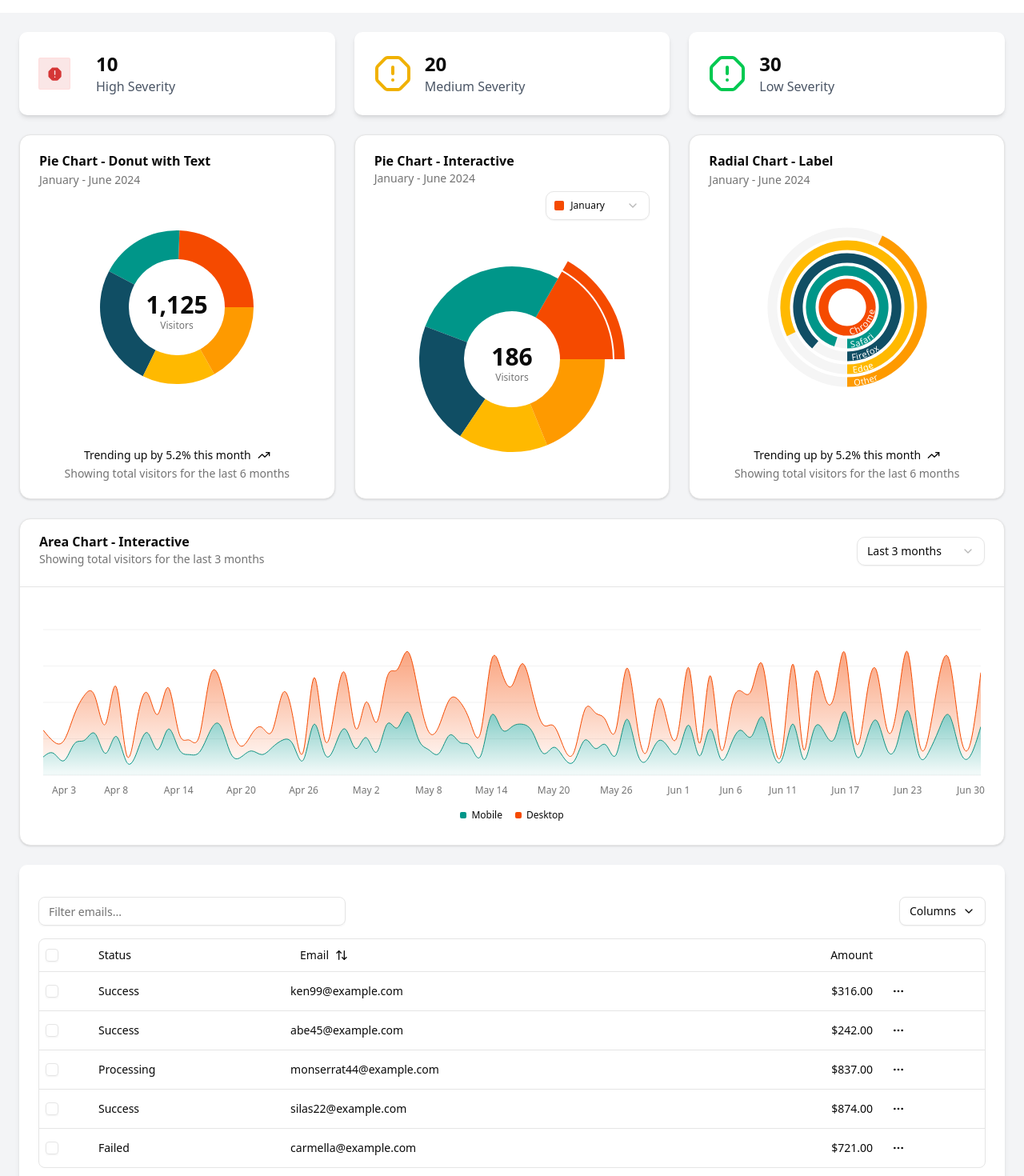
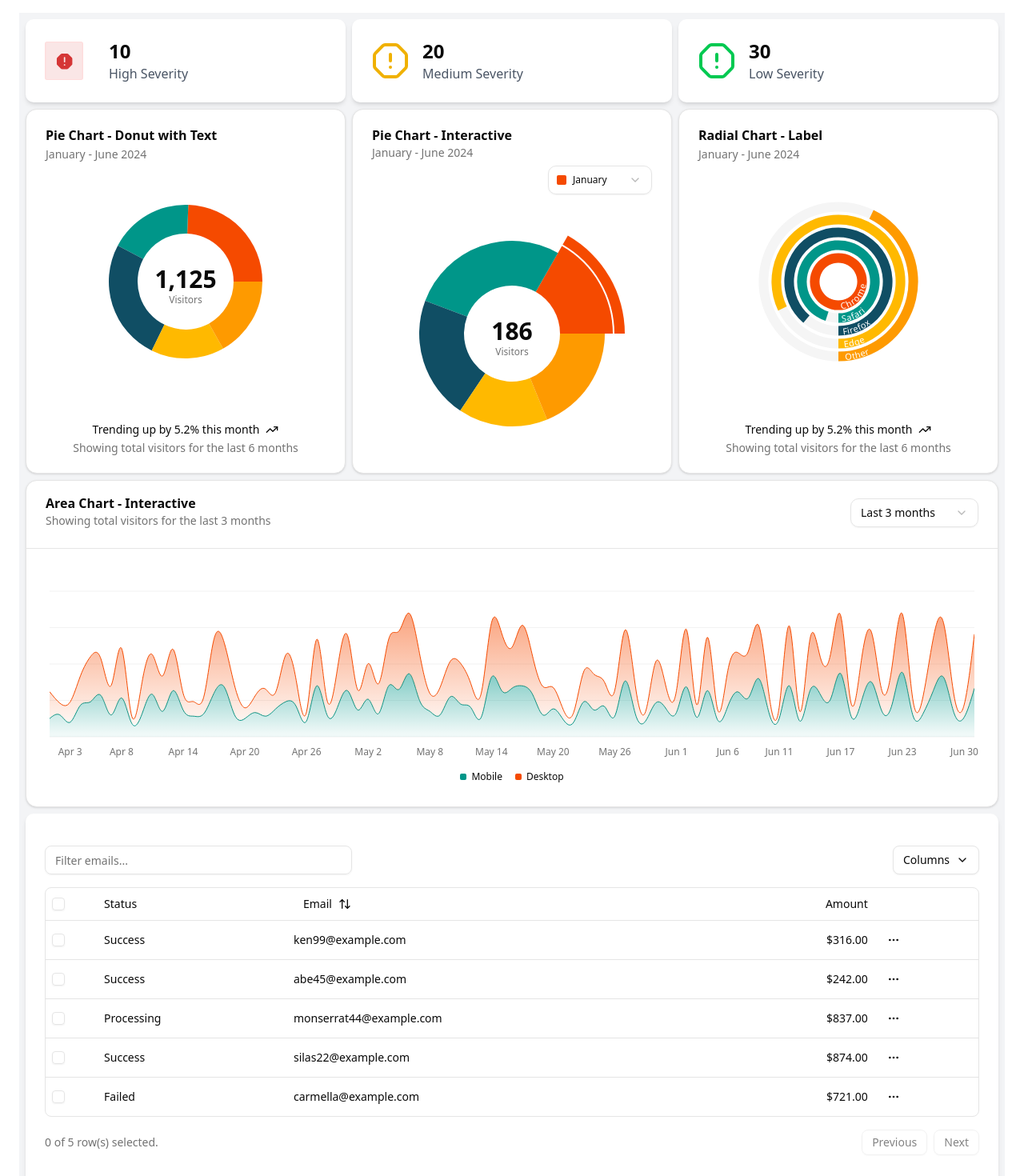
Before and after one commit to yugantgholase/Team-RiskEval, a React (Vite) app in the folder Frontend/risk-eval/: page /dashboard in a window 1280 px wide. Shown: the part 80-1550 px from the top of the page at 80% size. Built offline with nearby package versions, Linux system fonts and the light colour scheme.

Commit message:
favicon added

```diff
--- a/Frontend/risk-eval/index.html
+++ b/Frontend/risk-eval/index.html
@@ -2,7 +2,7 @@
 <html lang="en">
   <head>
     <meta charset="UTF-8" />
-    <link rel="icon" type="image/svg+xml" href="/vite.svg" />
+    <link rel="icon" type="image/svg+xml" href="/bug-off.svg" />
     <meta name="viewport" content="width=device-width, initial-scale=1.0" />
     <title>RiskEval</title>
   </head>
--- a/Frontend/risk-eval/src/App.jsx
+++ b/Frontend/risk-eval/src/App.jsx
@@ -27,7 +27,7 @@ function App() {
         </NavigationMenu>
       </div>
 
-      <div className="mt-6">
+      <div className="m-6">
         <Routes>
           <Route path="/dashboard" element={<Dashboard />} />
           <Route path="/explorer" element={<Explorer />} />
--- a/Frontend/risk-eval/src/components/dashboard/SeveritySummary.jsx
+++ b/Frontend/risk-eval/src/components/dashboard/SeveritySummary.jsx
@@ -14,7 +14,7 @@ const stats = [
       <img
         src={SeverityHighIcon}
         alt="High Priority"
-        className="h-10 w-10 mr-4"
+        className="h-12 w-12 mr-4"
       />
     ),
     count: 10,
@@ -34,7 +34,7 @@ const stats = [
 
 const SeveritySummary = () => {
   return (
-    <div className="grid grid-cols-1 sm:grid-cols-3 gap-6">
+    <div className="grid grid-cols-1 sm:grid-cols-3 gap-2">
       {stats.map((stat, index) => (
         <div
           key={index}
--- a/Frontend/risk-eval/src/components/explorer/VulnerabilityCard.jsx
+++ b/Frontend/risk-eval/src/components/explorer/VulnerabilityCard.jsx
@@ -15,7 +15,8 @@ const VulnerabilityCard = ({ data }) => {
       <CardHeader className="text-base font-semibold">
         {data.message}
       </CardHeader>
-      <CardContent className="flex flex-col gap-2 mb-4">
+      <CardContent className="flex flex-row  justify-between gap-2 mb-4">
+        <div className="flex flex-col gap-4">
           <div className="flex flex-row items-center">
             {data?.priority === "High" && (
               <OctagonAlert className="text-red-500 h-8 w-8 mr-4" />
@@ -31,6 +32,16 @@ const VulnerabilityCard = ({ data }) => {
               <div className="text-xs text-muted-foreground">Severity</div>
             </div>
           </div>
+
+          <div className="flex flex-row items-center">
+            <Eye className="text-blue-500 h-8 w-8 mr-4" />
+            <div>
+              <div className="text-sm">{data.status}</div>
+              <div className="text-xs text-muted-foreground">Status</div>
+            </div>
+          </div>
+        </div>
+        <div className="flex flex-col gap-4 mb-6">
           <div className="flex flex-row items-center">
             <Activity className="text-red-500 h-8 w-8 mr-4" />
             <div>
@@ -38,13 +49,7 @@ const VulnerabilityCard = ({ data }) => {
               <div className="text-xs text-muted-foreground">CVSS</div>
             </div>
           </div>
-        <div className="flex flex-row items-center">
-          <Eye className="text-blue-500 h-8 w-8 mr-4" />
-          <div>
-            <div className="text-sm">{data.status}</div>
-            <div className="text-xs text-muted-foreground">Status</div>
-          </div>
-        </div>
+
           <div className="flex flex-row items-center">
             <ChartNoAxesGantt className="text-blue-500 h-8 w-8 mr-4" />
             <div>
@@ -52,15 +57,16 @@ const VulnerabilityCard = ({ data }) => {
               <div className="text-xs text-muted-foreground">Line</div>
             </div>
           </div>
+        </div>
       </CardContent>
       <div className="absolute bottom-2 right-2 pt-6">
         <Popover>
           <PopoverTrigger asChild>
-            <Button size="sm" variant="outline">
+            <Button size="sm" variant="outline" className="cursor-pointer">
               More Details
             </Button>
           </PopoverTrigger>
-          <PopoverContent className="w-150">
+          <PopoverContent className="w-160">
             <div className="text-sm font-semibold mb-2">Reason</div>
             <p className="text-sm mb-4">{data.reason}</p>
             <div className="text-sm font-semibold mb-2">Remediation</div>
--- a/Frontend/risk-eval/src/pages/Dashboard/Dashboard.jsx
+++ b/Frontend/risk-eval/src/pages/Dashboard/Dashboard.jsx
@@ -7,19 +7,19 @@ import SeveritySummary from "@/components/dashboard/SeveritySummary";
 
 export default function DashboardCards() {
   return (
-    <div className="bg-gray-100 p-6">
+    <div className="bg-gray-100 p-2">
       <SeveritySummary />
 
-      <div className="grid grid-cols-1 sm:grid-cols-3 gap-6 mt-6">
+      <div className="grid grid-cols-1 sm:grid-cols-3 gap-2 mt-2">
         <ChartPieDonutText />
         <ChartPieInteractive />
         <ChartRadialLabel />
       </div>
 
-      <div className="mt-6">
+      <div className="mt-2">
         <ChartAreaInteractive />
       </div>
-      <div className="w-full bg-white shadow-md rounded-lg p-6 mt-6">
+      <div className="w-full bg-white shadow-md rounded-lg p-6 mt-2">
         <DataTableDemo />
       </div>
     </div>
```
Also changed, not shown: Frontend/risk-eval/public/bug-off.svg (added), Frontend/risk-eval/src/data/mockdata.json. Lines whose indentation alone changed are shown as unchanged.
